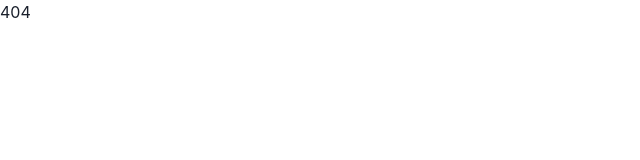
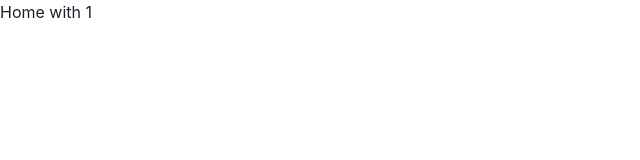
Before and after one commit to killianperea/shisha-web, a Next.js app in the folder packages/shisha-web-nextjs/: page /1/home in a window 1280 px wide. Before the commit this address had no page. Shown: the top 160 px of the page, without its empty margins (0-640 px from the left). Built offline with nearby package versions, Linux system fonts and the light colour scheme.

Commit message:
build next statics on vercel instead of inside project

```diff
--- a/package.json
+++ b/package.json
@@ -6,6 +6,10 @@
     "bootstrap": "npx lerna bootstrap",
     "build-sanity": "cd packages/shisha-web-sanity && npm run build",
     "build-nextjs": "cd packages/shisha-web-nextjs && npm run build",
-    "build": "npx concurrently \"npm run build-sanity\" \"npm run build-nextjs\""
+    "build": "npx concurrently \"npm run build-sanity\" \"npm run build-nextjs\"",
+    "postinstall": "npm run bootstrap"
+  },
+  "devDependencies": {
+    "next": "latest"
   }
 }
--- a/packages/shisha-web-nextjs/next.config.js
+++ b/packages/shisha-web-nextjs/next.config.js
@@ -1,4 +1,5 @@
 module.exports = {
+    target: 'serverless',
     env: {
         NEXT_PUBLIC_SANITY_PROJECT_ID: process.env.NEXT_PUBLIC_SANITY_PROJECT_ID,
         NEXT_PUBLIC_SANITY_DATASET: process.env.NEXT_PUBLIC_SANITY_DATASET,
--- a/packages/shisha-web-nextjs/package.json
+++ b/packages/shisha-web-nextjs/package.json
@@ -5,7 +5,7 @@
   "author": "Killian Perea Ruiz <killianperea@gmail.com>",
   "scripts": {
     "dev": "next",
-    "build": "next build && next export -o ../../public/",
+    "build": "next build && mv .next ../../.next",
     "start": "next start"
   },
   "dependencies": {
--- a/packages/shisha-web-nextjs/pages/[locale]/blog/index.tsx
+++ b/packages/shisha-web-nextjs/pages/[locale]/home/index.tsx
@@ -2,9 +2,9 @@ import { GetStaticPaths, GetStaticProps, GetStaticPropsContext, NextPage } from
 import { ParsedUrlQuery } from "querystring";
 import { locales } from "../../../constants/languageConfig";
 
-const Blog: NextPage<{ locale: string }> = ({ locale }) => {
+const Home: NextPage<{ locale: string }> = ({ locale }) => {
     return (
-        <div>Blog {locale}</div>
+        <div>Home with {locale}</div>
     );
 };
 
@@ -23,4 +23,4 @@ export const getStaticPaths: GetStaticPaths = async () => {
     };
 };
 
-export default Blog;
+export default Home;
--- a/packages/shisha-web-nextjs/pages/index.tsx
+++ b/packages/shisha-web-nextjs/pages/index.tsx
@@ -6,7 +6,7 @@ import { useRouter } from 'next/router';
 const Home = (): JSX.Element => {
   const router = useRouter();
   useEffect(() => {
-    router.replace(`/${getInitialLocale()}`);
+    router.push(`/[locale]/home`,`/${getInitialLocale()}/home`);
   }, []);
 
   return (
```
Also changed, not shown: packages/shisha-web-nextjs/next-env.d.ts, packages/shisha-web-nextjs/pages/[locale]/_index.tsx (renamed from packages/shisha-web-nextjs/pages/[locale]/index.tsx), packages/shisha-web-nextjs/public/vercel.svg (deleted), 1 other file (tests, documents, lock files or other folders).
